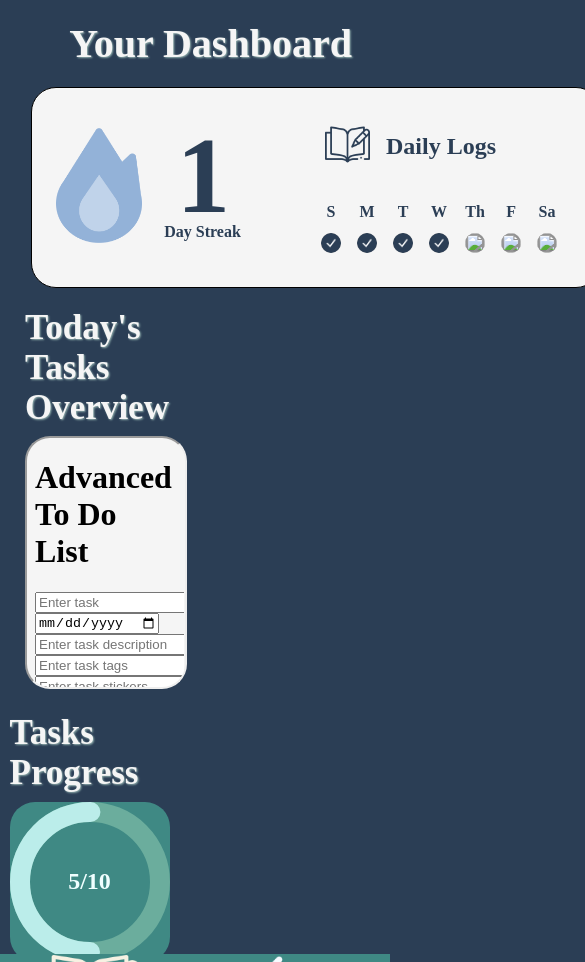
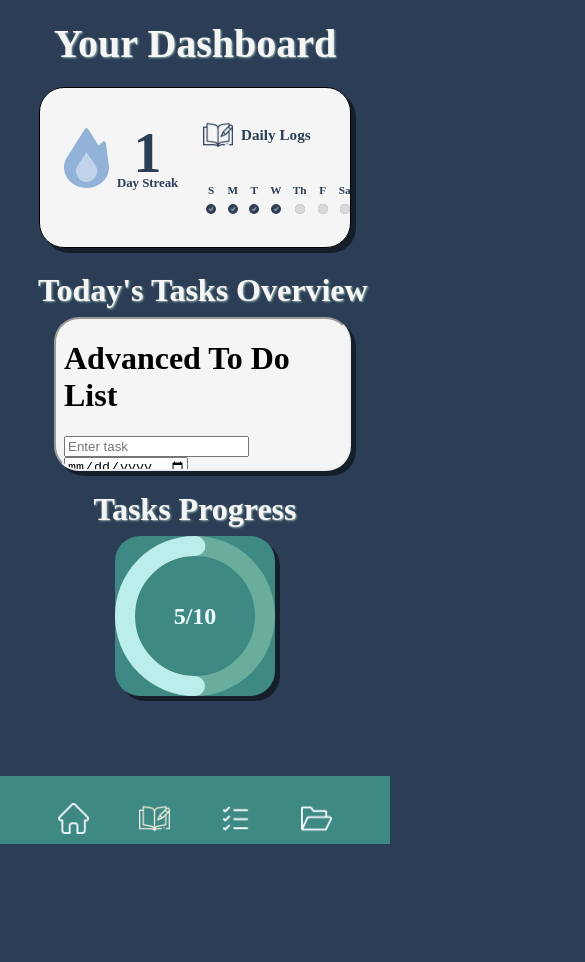
Before and after one commit to cse110-sp24-group6/cse110-sp24-group6, a website: page source/homepage.html in a window 390 px wide. Shown: the whole page, 585 px wide, since content can reach past the window. After the commit the page ends 844 px from the top, so only its background shows below. Drawn offline with Linux system fonts and the light colour scheme.

Commit message:
Updated mobile view
- a lot of issues still persisting with mobile view (namely relative positions, navigation bar, and some designs)

```diff
--- a/CSS_Files/updated_homepage_CSS.css
+++ b/CSS_Files/updated_homepage_CSS.css
@@ -145,7 +145,7 @@ body {
 
 /* Section: Daily log visual title */
 #dailyJournalPic { grid-area: dailyJournalPic; }
-.dailyLogsTitle { grid-area: dailyLogTitle; }
+#dailyLogsTitle { grid-area: dailyLogTitle; }
 
 .dailyLogVisualTitle {
     display: grid;
@@ -220,7 +220,7 @@ body {
     width: 570px;
     height: 200.5px;
 
-
+    box-shadow: 5px 5px rgba(0, 0, 0, 0.5);
     background-color: whitesmoke;
     color: #2B3E55;
 }
@@ -234,6 +234,7 @@ body {
     background-color: rgb(63, 137, 132);
     position: relative;
     border-radius: 25px;
+    box-shadow: 5px 5px rgba(0, 0, 0, 0.5);
 }
 
 .outer {
@@ -298,6 +299,7 @@ iframe {
     height: 30vh;
     width: 90%;
     border-radius: 25px;
+    box-shadow: 5px 5px rgba(0, 0, 0, 0.5);
 }
 
 /* Recently viewed projects section */
@@ -418,6 +420,7 @@ iframe {
     gap: 20px;
     margin-top: 20px;
     justify-content: center;
+
 }
 
 .dashboardContainer > .taskOverview {
@@ -447,6 +450,7 @@ iframe {
     /* Dashboard title spacing */
     #yourDashboard {
         text-align: center;
+        margin-left: auto;
     }
 
     /* Navigation bar section */
@@ -458,7 +462,7 @@ iframe {
     .navBar {
         position: fixed;
         left: auto;
-        top: 113vh;
+        top: 92%;
         width: 100%;
         height: 8vh;
         flex-direction: row;
@@ -471,32 +475,32 @@ iframe {
         display: none;
     }
     .navBar .home-icon {
-        width: 100px;
-        height: 100px;
-        margin: 55px;
+        width: 8vw;
+        height: 8vw;
+        margin: 25px;
     }
     .navBar .daily-log-icon {
-        width: 100px;
-        height: 100px;
-        margin: 55px;
+        width: 8vw;
+        height: 8vw;
+        margin: 25px;
     }
     .navBar .to-do-list-icon {
-        width: 100px;
-        height: 100px;
-        margin: 55px;
+        width: 8vw;
+        height: 8vw;
+        margin: 25px;
     }
     .navBar .projects-icon {
-        width: 100px;
-        height: 100px;
-        margin: 55px;
+        width: 8vw;
+        height: 8vw;
+        margin: 25px;
     }
 
     /* Daily Log-in section */
     /* Daily log visual (within the daily log section) */
     /* --- Gives shape to the circles --- */
     .dailyLogCircle {
-        height: 20px;
-        width: 20px;
+        height: 10px;
+        width: 10px;
         background: #949494;
         border-radius: 50%;
 
@@ -510,10 +514,11 @@ iframe {
 
     .dailyStreakCounterContainer {
         display: grid;
-        grid-template-columns: 40% 40%;
+        grid-template-columns: 30% 40%;
         grid-template-areas:
             'logInStreakPic dayStreak';
         gap: 2em;
+        column-gap: 0.5em;
         align-content: center;
     }
 
@@ -523,35 +528,47 @@ iframe {
     }
 
     #logInStreakPic img{
-        height: 115px;
-        width: 86px;
+        height: 60px;
+        width: 45px;
         margin-left: 1vw;
+        margin-top: 50%;
     }
 
     #dailyStreak {
-        font-size: 670%;
+        font-size: 350%;
         text-align: center;
-        line-height: 95px;
+        line-height: 80%;
+        margin-top: 30%;
     }
 
     #dailyStreakTitle {
-        font-size: 100%;
+        font-size: 80%;
+        text-align: center;
     }
 
 
     /* Section: Daily log visual title */
     #dailyJournalPic { grid-area: dailyJournalPic; }
-    .dailyLogsTitle { grid-area: dailyLogTitle; }
+    #dailyLogsTitle { grid-area: dailyLogTitle; }
 
     .dailyLogVisualTitle {
         display: grid;
         grid-template-columns: auto minmax(0, 1fr);
         grid-template-areas:
             'dailyJournalPic dailyLogTitle';
-        gap: 1em;
-        /* width: 20%; */
+        column-gap: 0.5em;
         align-items: center;
-        margin-left: 1.25em;
+        margin-left: 0.5em;
+    }
+
+    #dailyJournalPic img{
+        height: auto;
+        width: 30px;
+    }
+
+    #dailyLogsTitle {
+        font-size: 95%;
+        padding-bottom: 5px;
     }
 
     /* Section: Daily streak days of the week icons */
@@ -579,8 +596,6 @@ iframe {
         grid-template-areas:
             'sundAbbr mondAbbr tuesAbbr wedAbbr thurAbbr friAbbr satAbbr'
             'sundCirc mondCirc tuesCirc wedCirc thurCirc friCirc satCirc';
-        /* gap: 10px; */
-        /* padding-top: 1em; */
         height: 100%;
         width: 20%;
         column-gap: 1em;
@@ -588,6 +603,7 @@ iframe {
         text-align: center;
         align-content: center;
         margin-left: 1em;
+        font-size: 70%;
     }
 
     .dailyStreakVisualContainer img {
@@ -606,16 +622,16 @@ iframe {
         grid-template-areas:
             'streakCounter streakVisualTitle'
             'streakCounter streakVisual';
-        gap: 10%;
         row-gap: 5px;
+        column-gap: 0;
         border: 1px solid black;
         border-radius: 25px;
         padding: 20px;
         margin-top: 20px;
-        margin-left: 8vw;
-        width: 570px;
-        height: 200.5px;
-
+        margin-left: auto;
+        margin-right: auto;
+        width: 80vw;
+        height: auto;
 
         background-color: whitesmoke;
         color: #2B3E55;
@@ -628,27 +644,21 @@ iframe {
         width: 160px;
         height: 160px;
         background-color: rgb(63, 137, 132);
-        position: relative;
         border-radius: 25px;
+        margin-left: auto;
+        margin-right: auto;
     }
 
     .outer {
         height: 160px;
         width: 160px;
         padding: 20px;
-        /* box-shadow: 6px 6px 10px -1px rgba(0, 0, 0, 0.1),
-                    -6px -6px 10px -1px rgba(255, 255, 255, 0.7); */
         border-radius: 50%;
     }
 
     .inner {
         height: 120px;
         width: 120px;
-        /* box-shadow: inset 4px 4px 6px -1px rgba(0, 0, 0, 0.2),
-                    inset -4px -4px 6px -1px rgba(255, 255, 255, 0.7),
-                    -0.5px -0.5px 0px rgba(255, 255, 255, 1),
-                    0.5px 0.5px 0px rgba(0, 0, 0, 0.15),
-                    0px 12px 10px -10px rgba(0, 0, 0, 0.05); */
         border-radius: 50%;
         justify-content: center;
         display: flex;
@@ -691,90 +701,10 @@ iframe {
     /* Tasks Overview */
     iframe {
         background-color: whitesmoke;
-        height: 30vh;
+        height: auto;
         width: 90%;
         border-radius: 25px;
     }
-
-    /* Recently viewed projects section */
-    /* Making the cards */
-    /* Card: Card Size, text size, formatting */
-    .projectCards {
-        box-shadow: 0px 4px 8px 0px rgba(238, 235, 235, 0.2);
-        transition: 0.3s;
-        width: 240px;
-        height: auto;
-        border-radius: 25px;
-        /* margin: 20px 20px 0px 20px; */
-    }
-
-    .projectCards div h4 {
-        font-size: 110%;
-        margin-top: 10px;
-        margin-left: 5px;
-    }
-
-    .projectCards div p {
-        font-size: 105%;
-        margin-top: 10px;
-        margin-left: 5px;
-    }
-
-    .projectCards hr {
-        width: 85%;
-        margin: auto;
-        margin-top: 30px;
-        margin-bottom: 10px;
-    }
-
-    .projectCards:hover {
-        box-shadow: 0px 8px 16px 0px rgba(230, 230, 230, 0.7);
-    }
-
-    .individualProjectCardContainer {
-        padding: 2px 16px;
-    }
-
-    .cardsLogJournalPic {
-        height: auto;
-        width: 35%;
-        margin: 10px 0px 0px 20px;
-    }
-
-    /* Card: background and text color */
-    #brownBackCard {
-        background-color: #CAAF8E;
-        color: #5B4B34;
-    }
-
-    #blueBackCard {
-        background-color: #3F8984;
-        color: #F6F1E2;
-    }
-
-    #offWhiteBackCard {
-        background-color: #F6F1E2;
-        color: #2B3E55;
-    }
-
-    #whiteBackCard {
-        background-color: #FFFFFF;
-        color: #2B3E55;
-    }
-
-    /* Card: github and external link icons */
-    .externalIcon  {
-        height: auto;
-        width: 10%;
-        margin: 40px 0px 20px 20px;
-    }
-
-    .githubIcon {
-        height: auto;
-        width: 10%;
-        margin: 40px 0px 20px 0px;
-    }
-
 
     /* Completely remove the project cards */
     .projectCardsContainer {
@@ -784,35 +714,37 @@ iframe {
     /* Dashboard content section */
     .taskOverview { grid-area: taskOverview; }
     .overallProgress { grid-area: overallProg; }
-    .projectCardsContainer { grid-area: projCardsCont;}
-
 
     .dashboardContainer {
         display: grid;
+        grid-template-columns: auto;
         grid-template-areas:
             'taskOverview'
             'overallProg';
-        gap: 20px;
-        margin-top: 20px;
-        justify-content: center;
+        gap: 1em;
+        column-gap: 0;
+        margin-top: 1.5em;
+
     }
 
     .dashboardContainer > .taskOverview {
-        margin-left: 4vw;
+        text-align: center;
     }
 
     /* Title of task overview section */
     .taskOverview h2 {
-        font-size: 35px;
+        font-size: 200%;
         margin-bottom: 1vh;
         text-shadow: 1px 1px 2px #93b1af;
+        text-align: center;
     }
 
-    /* Title of progress section */
+    /* Title of task progress section */
     .overallProgress h2 {
-        font-size: 35px;
+        font-size: 200%;
         margin-bottom: 1vh;
         text-shadow: 1px 1px 2px #93b1af;
+        text-align: center;
     }
 
 }
--- a/source/homepage.html
+++ b/source/homepage.html
@@ -9,7 +9,6 @@
         <link rel="icon" type="image/png" sizes="16x16" href="#">
 
         <!-- Future link to CSS section -->
-        <!-- <link rel="stylesheet" href="../CSS_Files/homepage_CSS.css"> -->
         <link rel="stylesheet" href="../CSS_Files/updated_homepage_CSS.css">
 
         <!-- homepage js script-->
@@ -86,13 +85,13 @@
                         <p id="saturdayAbbr"><b>Sa</b></p>
 
                         <!-- Days of the week "logged in" checker-->
-                        <img class="dailyLogCircle" id="sundayCircle" src="../HTML_homepage_pics/uncheckd.png"/>
-                        <img class="dailyLogCircle" id="mondayCircle" src="../HTML_homepage_pics/uncheckd.png"/>
-                        <img class="dailyLogCircle" id="tuesdayCircle" src="../HTML_homepage_pics/uncheckd.png"/>
-                        <img class="dailyLogCircle" id="wednesdayCircle" src="../HTML_homepage_pics/uncheckd.png"/>
-                        <img class="dailyLogCircle" id="thursdayCircle" src="../HTML_homepage_pics/uncheckd.png"/>
-                        <img class="dailyLogCircle" id="fridayCircle" src="../HTML_homepage_pics/uncheckd.png"/>
-                        <img class="dailyLogCircle" id="saturdayCircle" src="../HTML_homepage_pics/uncheckd.png"/>
+                        <img class="dailyLogCircle" id="sundayCircle" src="../HTML_homepage_pics/unchecked.png"/>
+                        <img class="dailyLogCircle" id="mondayCircle" src="../HTML_homepage_pics/unchecked.png"/>
+                        <img class="dailyLogCircle" id="tuesdayCircle" src="../HTML_homepage_pics/unchecked.png"/>
+                        <img class="dailyLogCircle" id="wednesdayCircle" src="../HTML_homepage_pics/unchecked.png"/>
+                        <img class="dailyLogCircle" id="thursdayCircle" src="../HTML_homepage_pics/unchecked.png"/>
+                        <img class="dailyLogCircle" id="fridayCircle" src="../HTML_homepage_pics/unchecked.png"/>
+                        <img class="dailyLogCircle" id="saturdayCircle" src="../HTML_homepage_pics/unchecked.png"/>
 
                     </section>
                 </div>
```
Also changed, not shown: HTML_homepage_pics/unchecked.png (renamed from HTML_homepage_pics/uncheckd.png).
